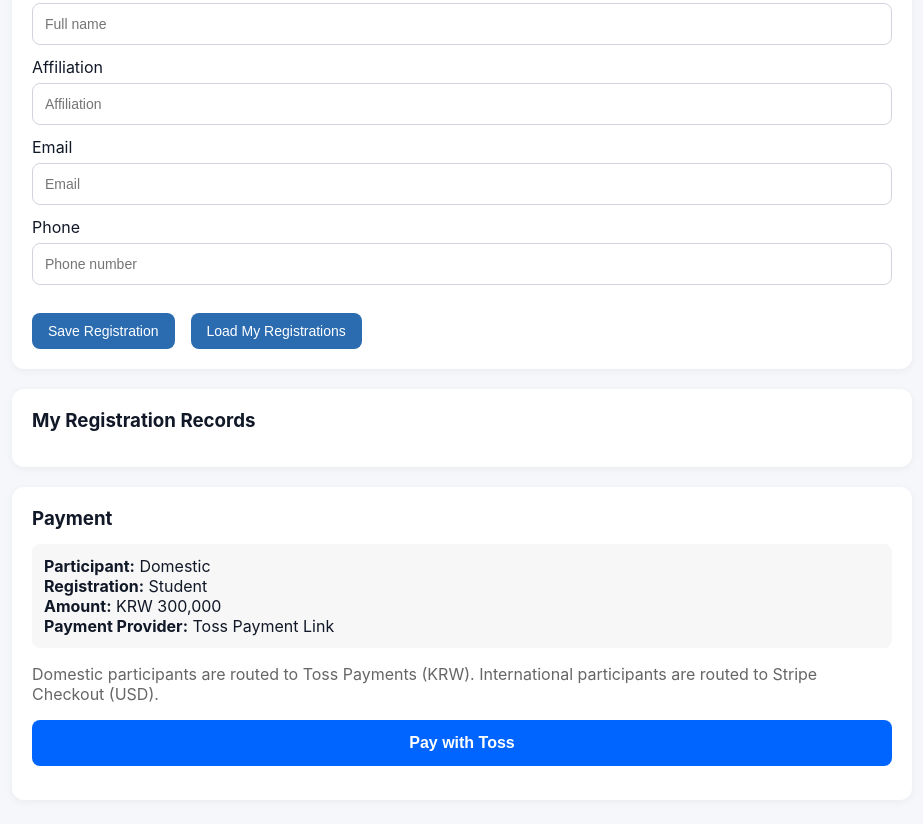
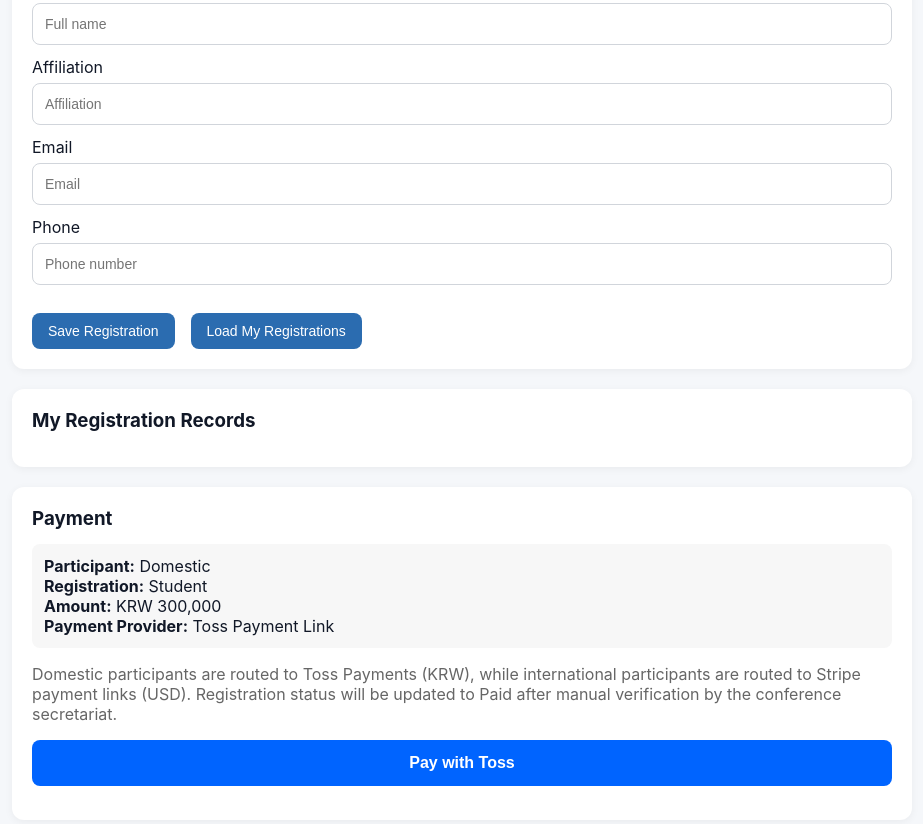
Before and after one commit to snu404/JCK2026, a plain HTML site: page registration.html in a window 1280 px wide. Shown: the part 400-1224 px from the top of the page, without its empty margins (178-1101 px from the left). Drawn offline with Linux system fonts and the light colour scheme; no server answers.

Commit message:
Update registration.html

```diff
--- a/registration.html
+++ b/registration.html
@@ -91,10 +91,11 @@
 
       </div>
 
-      <p style="color:#666;">
-        Domestic participants are routed to Toss Payments (KRW).
-        International participants are routed to Stripe Checkout (USD).
-      </p>
+     <p style="color:#666;">
+      Domestic participants are routed to Toss Payments (KRW),
+      while international participants are routed to Stripe payment links (USD).
+      Registration status will be updated to Paid after manual verification by the conference secretariat.
+    </p>
 
       <!-- Unified payment button -->
       <button
```
